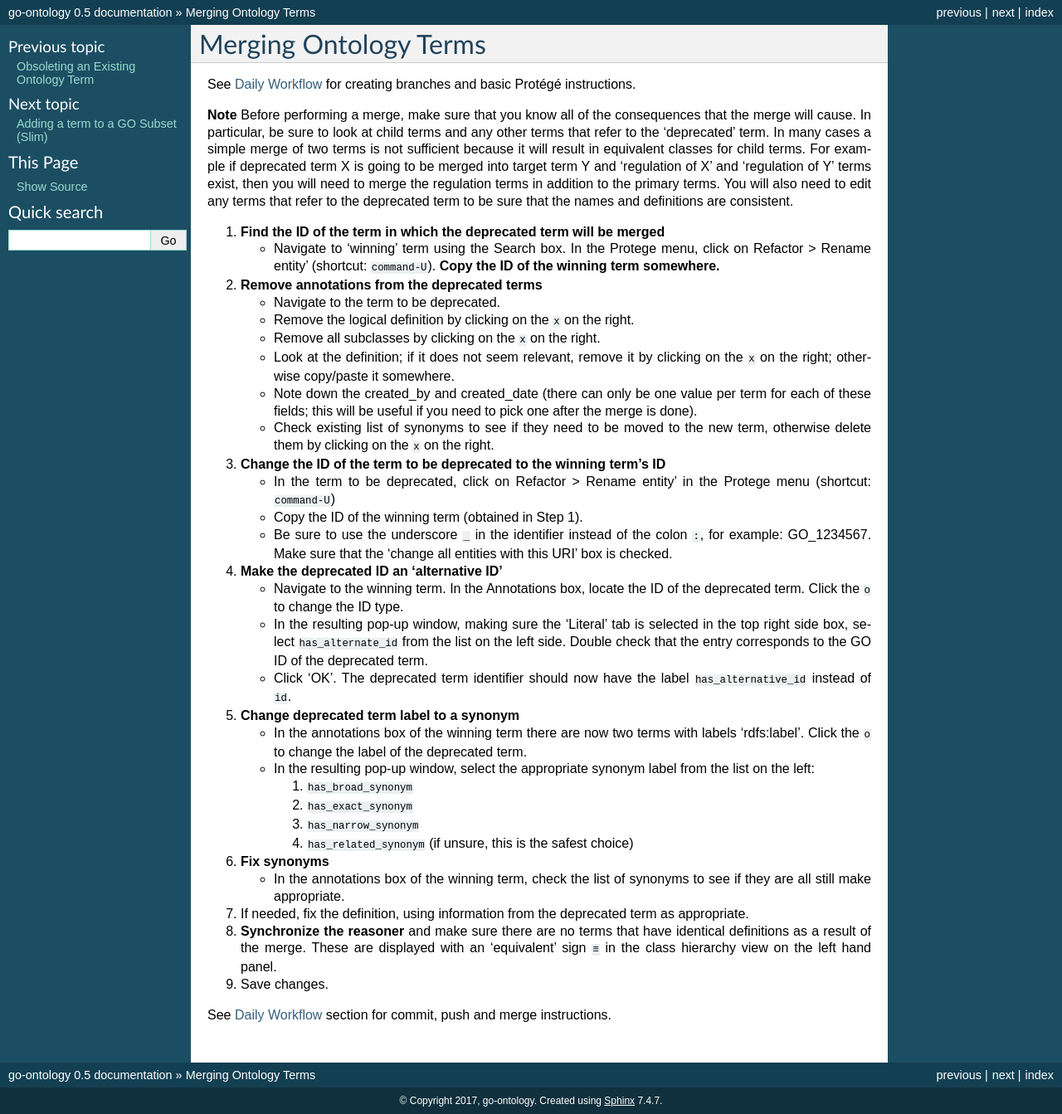
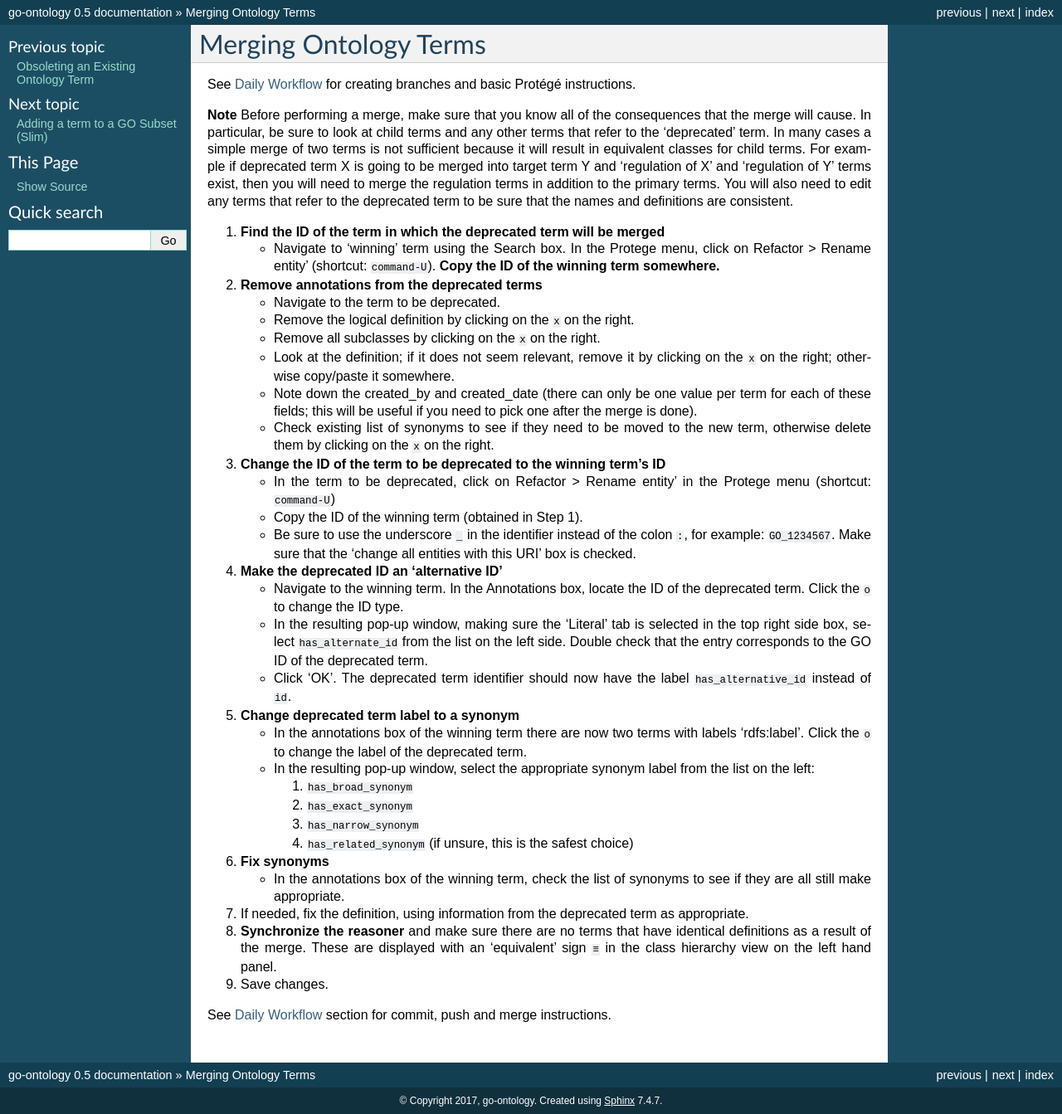
Before and after one commit to geneontology/go-ontology, a Sphinx documentation site: the page built from docs/MergeTerms.md, in a window 1280 px wide. Shown: the whole page at 83% size. Built offline with Sphinx 7.4.7, drawn with Linux system fonts in a browser that asks for light colours.

````diff
--- a/docs/MergeTerms.md
+++ b/docs/MergeTerms.md
@@ -19,7 +19,7 @@ See [Daily Workflow](http://go-ontology.readthedocs.io/en/latest/Installgit.html
 3.  **Change the ID of the term to be deprecated to the winning term's ID**
     - In the term to be deprecated, click on Refactor > Rename entity’ in the Protege menu (shortcut: ```command-U```)
     - Copy the ID of the winning term (obtained in Step 1).
-    - Be sure to use the underscore ```_``` in the identifier instead of the colon ```:```, for example: GO_1234567. Make sure that the 'change all entities with this URI' box is checked.
+    - Be sure to use the underscore ```_``` in the identifier instead of the colon ```:```, for example: ```GO_1234567```. Make sure that the 'change all entities with this URI' box is checked.
 
  4. **Make the deprecated ID an 'alternative ID'**
     - Navigate to the winning term. In the Annotations box, locate the ID of the deprecated term. Click the ```o``` to change the ID type.
````
